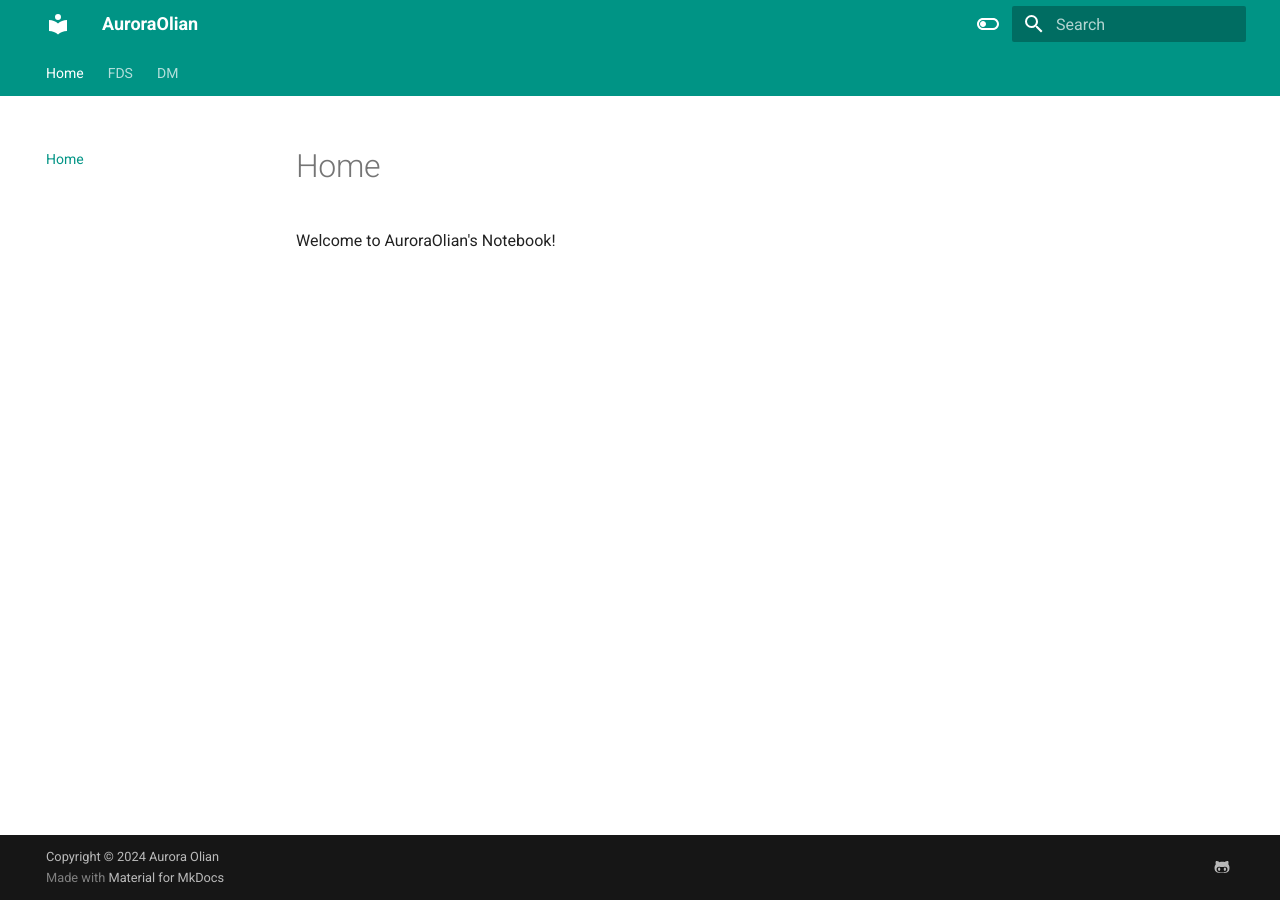
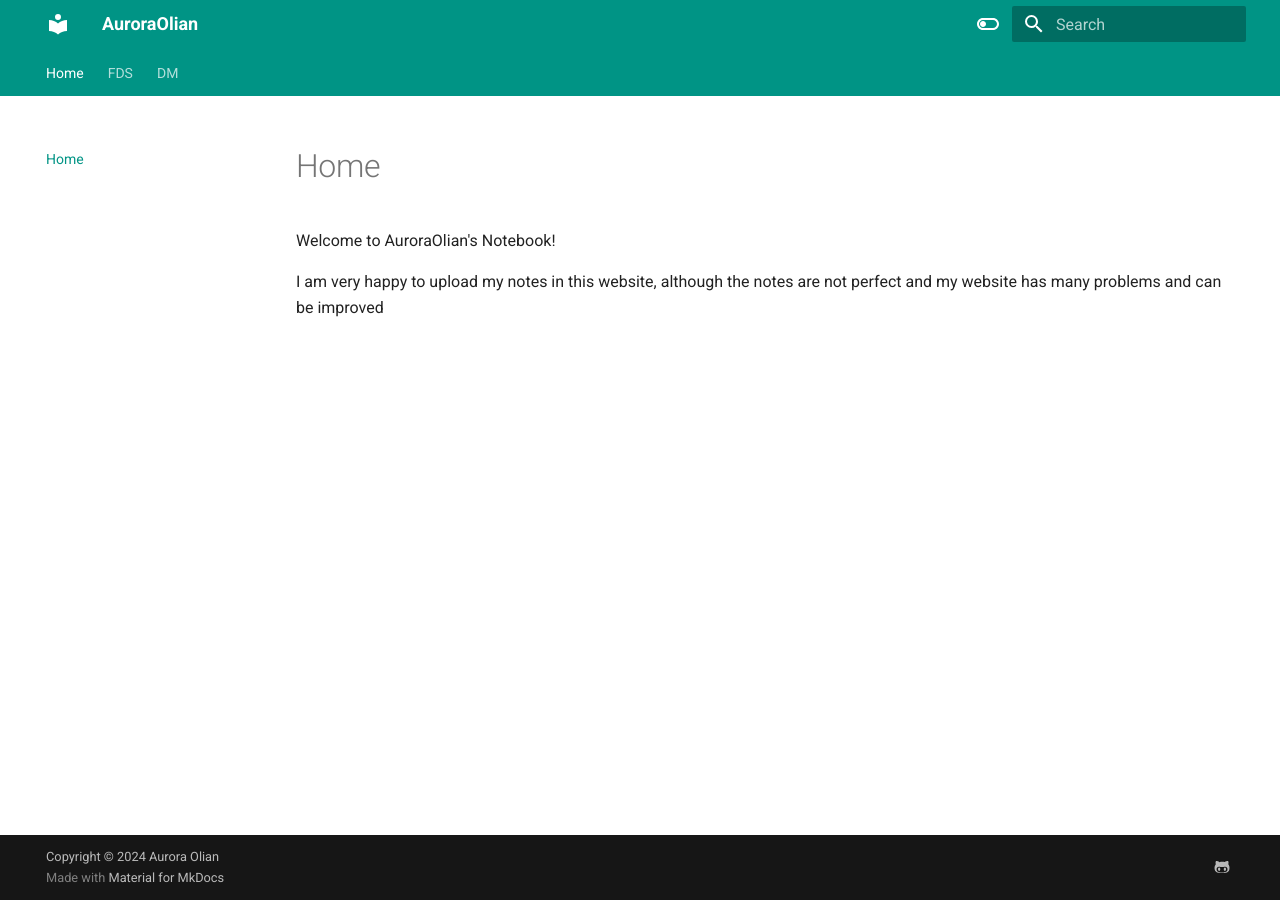
Before and after one commit to AuroraOlian/AuroraOlian.github.io, an MkDocs documentation site: the page built from docs/index.md, in a window 1280 px wide. Built offline with MkDocs 1.6.1 and Material for MkDocs 9.7.7, drawn with Linux system fonts in a browser that asks for light colours.

Commit message:
first upload notes

```diff
--- a/docs/index.md
+++ b/docs/index.md
@@ -1,3 +1,5 @@
 # Home
 
 Welcome to AuroraOlian's Notebook!
+
+I am very happy to upload my notes in this website, although the notes are not perfect and my website has many problems and can be improved
```
